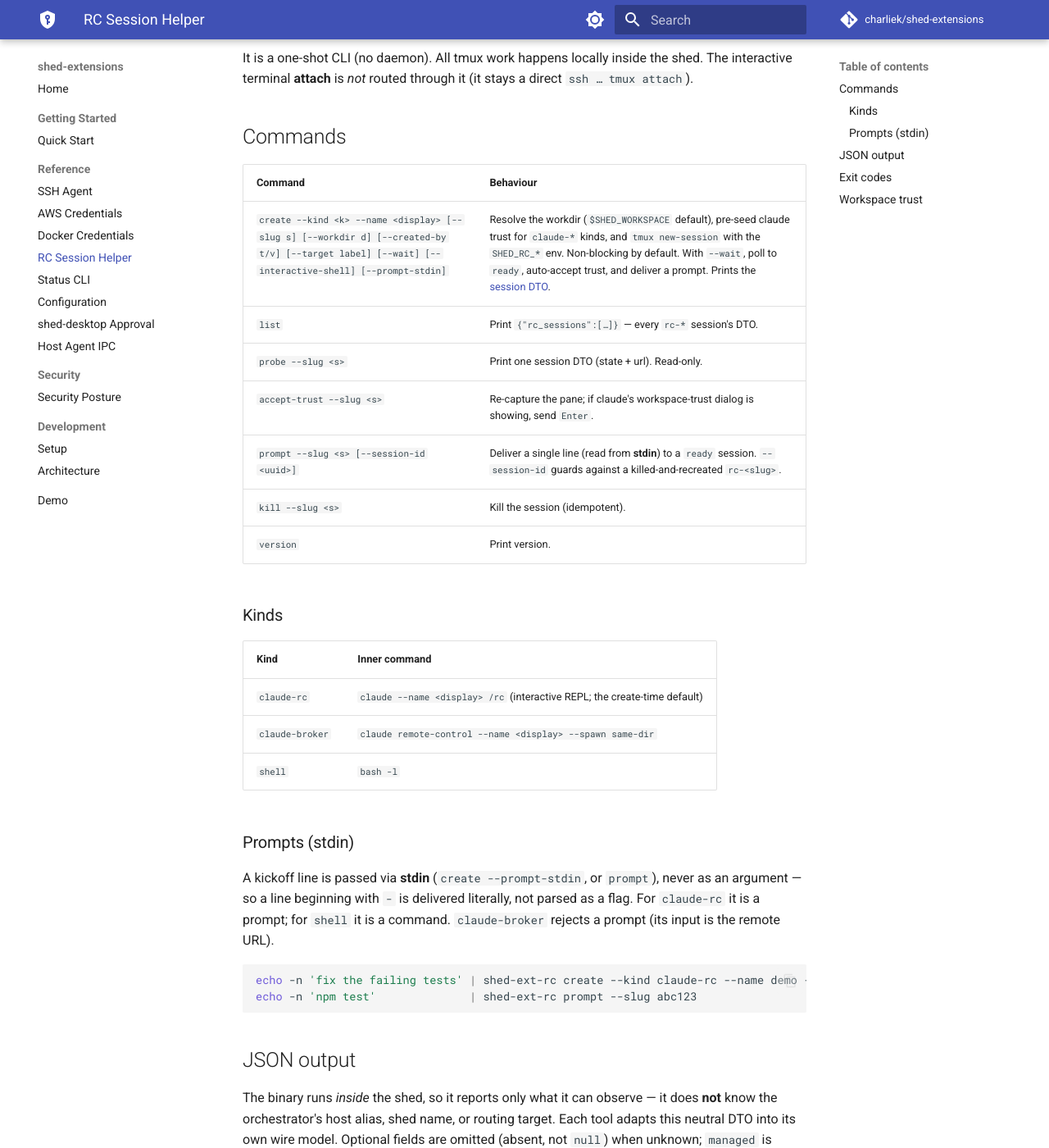
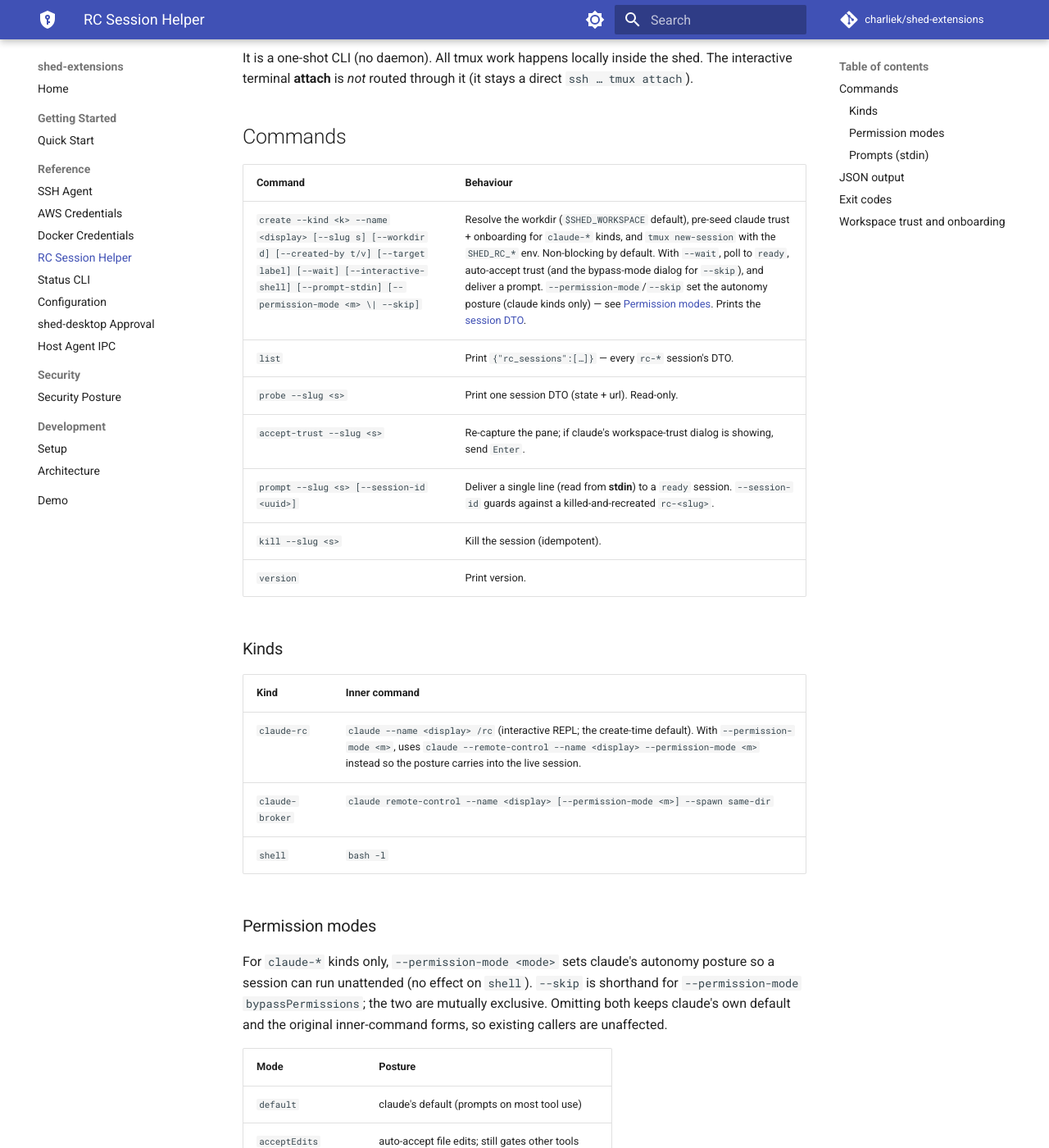
Before and after one commit to charliek/shed-extensions, an MkDocs documentation site: the page built from docs/reference/rc-helper.md, in a window 1280 px wide and 1400 px high, scrolled down 389 px. Shown: the whole window at 82% size. Built offline with MkDocs 1.6.1 and Material for MkDocs 9.7.7, drawn with Linux system fonts in a browser that asks for light colours; comment, search, counter and statistics services are not loaded; some of the changed text lies outside the part shown.

Commit message:
docs(rc-helper): document --permission-mode/--skip, onboarding pre-seed, bypass-accept
Update the shed-ext-rc reference for the posture changes: the create flags +
mutually-exclusive --skip, a Permission modes section (value table + the
--remote-control inner-command form for claude-rc with a mode + auto-accept of the
bypass dialog), the kinds table, an autonomous example, and the trust section
(renamed concept: trust + onboarding pre-seed; CLAUDE_CONFIG_DIR-aware).

Co-Authored-By: Claude Opus 4.8 (1M context) <noreply@anthropic.com>
Claude-Session: https://claude.ai/code/session_01VKK9rnAvfA956WBfjtLEXt

````diff
--- a/docs/reference/rc-helper.md
+++ b/docs/reference/rc-helper.md
@@ -22,7 +22,7 @@ interactive terminal **attach** is *not* routed through it (it stays a direct
 
 | Command | Behaviour |
 |---------|-----------|
-| `create --kind <k> --name <display> [--slug s] [--workdir d] [--created-by t/v] [--target label] [--wait] [--interactive-shell] [--prompt-stdin]` | Resolve the workdir (`$SHED_WORKSPACE` default), pre-seed claude trust for `claude-*` kinds, and `tmux new-session` with the `SHED_RC_*` env. Non-blocking by default. With `--wait`, poll to `ready`, auto-accept trust, and deliver a prompt. Prints the [session DTO](#json-output). |
+| `create --kind <k> --name <display> [--slug s] [--workdir d] [--created-by t/v] [--target label] [--wait] [--interactive-shell] [--prompt-stdin] [--permission-mode <m> \| --skip]` | Resolve the workdir (`$SHED_WORKSPACE` default), pre-seed claude trust + onboarding for `claude-*` kinds, and `tmux new-session` with the `SHED_RC_*` env. Non-blocking by default. With `--wait`, poll to `ready`, auto-accept trust (and the bypass-mode dialog for `--skip`), and deliver a prompt. `--permission-mode`/`--skip` set the autonomy posture (claude kinds only) — see [Permission modes](#permission-modes). Prints the [session DTO](#json-output). |
 | `list` | Print `{"rc_sessions":[…]}` — every `rc-*` session's DTO. |
 | `probe --slug <s>` | Print one session DTO (state + url). Read-only. |
 | `accept-trust --slug <s>` | Re-capture the pane; if claude's workspace-trust dialog is showing, send `Enter`. |
@@ -34,9 +34,29 @@ interactive terminal **attach** is *not* routed through it (it stays a direct
 
 | Kind | Inner command |
 |------|---------------|
-| `claude-rc` | `claude --name <display> /rc` (interactive REPL; the create-time default) |
-| `claude-broker` | `claude remote-control --name <display> --spawn same-dir` |
+| `claude-rc` | `claude --name <display> /rc` (interactive REPL; the create-time default). With `--permission-mode <m>`, uses `claude --remote-control --name <display> --permission-mode <m>` instead so the posture carries into the live session. |
+| `claude-broker` | `claude remote-control --name <display> [--permission-mode <m>] --spawn same-dir` |
 | `shell` | `bash -l` |
+
+### Permission modes
+
+For `claude-*` kinds only, `--permission-mode <mode>` sets claude's autonomy posture so a
+session can run unattended (no effect on `shell`). `--skip` is shorthand for
+`--permission-mode bypassPermissions`; the two are mutually exclusive. Omitting both keeps
+claude's own default and the original inner-command forms, so existing callers are
+unaffected.
+
+| Mode | Posture |
+|------|---------|
+| `default` | claude's default (prompts on most tool use) |
+| `acceptEdits` | auto-accept file edits; still gates other tools |
+| `plan` | read-only planning |
+| `auto` | autonomous with background safety checks |
+| `dontAsk` | only tools allowed by config rules; deny the rest |
+| `bypassPermissions` | no permission gates (full bypass) |
+
+With `--wait` and `bypassPermissions`/`--skip`, the poller auto-accepts claude's one-time
+"Bypass Permissions mode" acceptance dialog so the session proceeds unattended.
 
 ### Prompts (stdin)
 
@@ -48,6 +68,8 @@ prompt (its input is the remote URL).
 ```bash
 echo -n 'fix the failing tests' | shed-ext-rc create --kind claude-rc --name demo --wait --prompt-stdin
 echo -n 'npm test'              | shed-ext-rc prompt --slug abc123
+# autonomous: run the kickoff prompt without permission prompts
+echo -n 'run the plan in PLAN.md' | shed-ext-rc create --kind claude-rc --name demo --wait --prompt-stdin --skip
 ```
 
 ## JSON output
@@ -92,10 +114,18 @@ The binary reports domain outcomes it observes locally; SSH-transport classifica
 | `4` | session not found (`probe`/`prompt`; `kill` stays idempotent → `0`) |
 | `1` | generic failure |
 
-## Workspace trust
+## Workspace trust and onboarding
 
-For `claude-*` kinds, `create` pre-seeds `projects["<workdir>"].hasTrustDialogAccepted`
-in `${CLAUDE_CONFIG_DIR:-$HOME}/.claude.json` (merge — never clobber; atomic write; file
-lock across concurrent creates), so a fresh session reaches `ready` unattended. The
-`accept-trust` send-keys path is the fallback. See the convention spec for the full
-rules.
+For `claude-*` kinds, `create` pre-seeds `${CLAUDE_CONFIG_DIR:-$HOME}/.claude.json` so a
+fresh shed reaches `ready` unattended without the workspace-trust or first-run dialogs:
+
+- `projects["<workdir>"].hasTrustDialogAccepted` — marks the workspace trusted
+- `hasCompletedOnboarding` — clears the first-run onboarding gate (theme picker)
+- `theme` — set to a default only when absent (never clobbered)
+
+Writes use merge-never-clobber semantics (unknown OAuth/MCP keys preserved), an atomic
+write, and a file lock across concurrent creates. The `accept-trust` send-keys path is the
+fallback for the trust dialog; for `bypassPermissions`/`--skip` sessions the `--wait`
+poller also auto-accepts the one-time "Bypass Permissions mode" dialog. `create` does
+**not** log claude in — authentication is provisioned separately. See the convention spec
+for the full rules.
````
